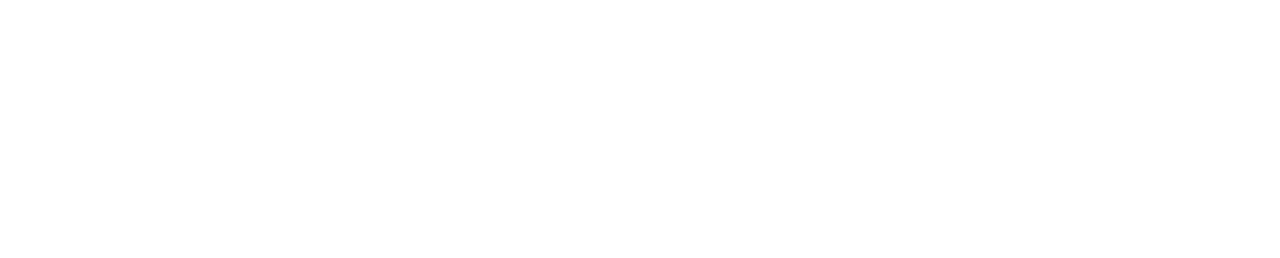
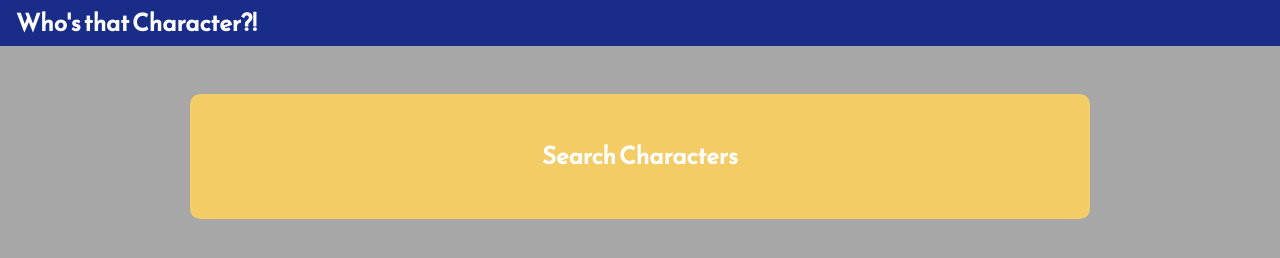
Before and after one commit to AddyAbid/ajax-project, a website: page index.html in a window 1280 px wide. Drawn offline with Linux system fonts and the light colour scheme.

Commit message:
Create HTML Dashboard

```diff
--- a/css/layout.css
+++ b/css/layout.css
@@ -0,0 +1,3 @@
+.column-full {
+  width: 100%;
+}
--- a/css/styles.css
+++ b/css/styles.css
@@ -0,0 +1,57 @@
+* {
+  font-family: 'Reem Kufi', sans-serif;
+  color: white;
+}
+
+main {
+  height: 100vh;
+}
+
+.container {
+  max-width: 1000px;
+  margin: 0 auto;
+}
+
+.row {
+  display: flex;
+}
+
+.bg-blue {
+  background-color: #192c88;
+}
+
+.bg-gray {
+  background-color: rgb(167, 167, 167);
+}
+
+.mt-mb {
+  margin-top: 0.3rem;
+  margin-bottom: 0.3rem;
+}
+
+.pd-l {
+  padding-left: 1rem;
+}
+
+.select-char-button {
+  margin: 0 auto;
+  width: 90%;
+  height: 125px;
+  border: 1px;
+  border-radius: 10px;
+  background-color: rgb(243, 204, 101);
+}
+
+.select-char-button:hover {
+  cursor: pointer;
+}
+
+.mt-3rem {
+  margin-top: 3rem;
+}
+
+.flex {
+  display: flex;
+  align-items: center;
+  justify-content: center;
+}
--- a/index.html
+++ b/index.html
@@ -8,11 +8,35 @@
   <link rel="stylesheet" href="css/reset.css">
   <link rel="stylesheet" href="css/layout.css">
   <link rel="stylesheet" href="css/styles.css">
+  <link rel="preconnect" href="https://fonts.googleapis.com">
+  <link rel="preconnect" href="https://fonts.gstatic.com" crossorigin>
+  <link href="https://fonts.googleapis.com/css2?family=Reem+Kufi&family=Roboto:wght@300&display=swap" rel="stylesheet">
 </head>
 <body>
   <header>
+    <div class="nav bg-blue">
+      <div class="row">
+        <div class="column-full">
+          <h2 class="mt-mb pd-l">Who's that Character?!</h2>
+        </div>
+      </div>
+    </div>
   </header>
-  <main>
+  <main class="bg-gray">
+    <div class="container">
+      <div class="row">
+        <div class="column-half">
+          <div class="img">
+
+          </div>
+        </div>
+        <div class="column-full">
+          <div class="select-char-button mt-3rem flex">
+            <h2>Search Characters</h2>
+          </div>
+        </div>
+      </div>
+    </div>
   </main>
   <script src="js/data.js"></script>
   <script src="js/main.js"></script>
```
